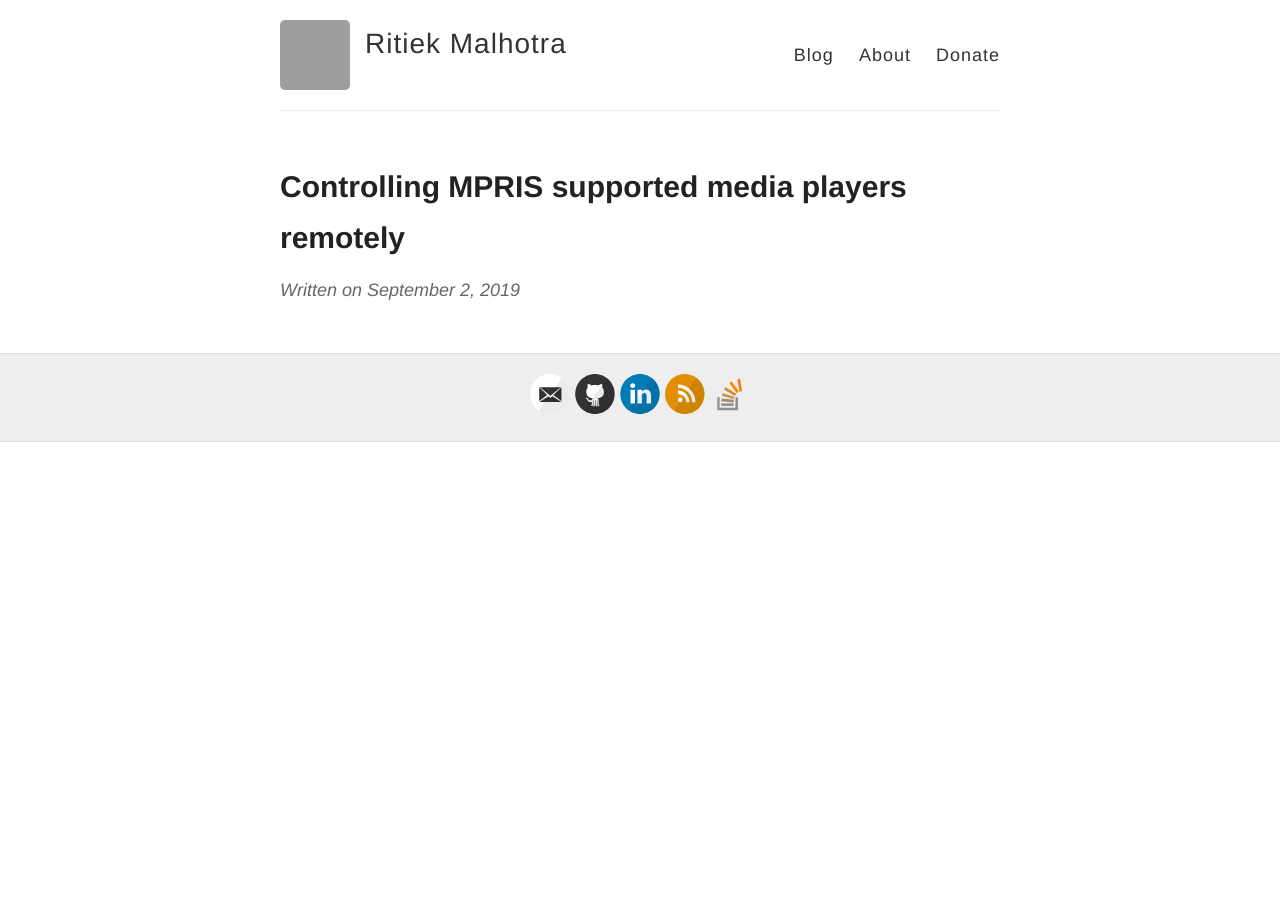
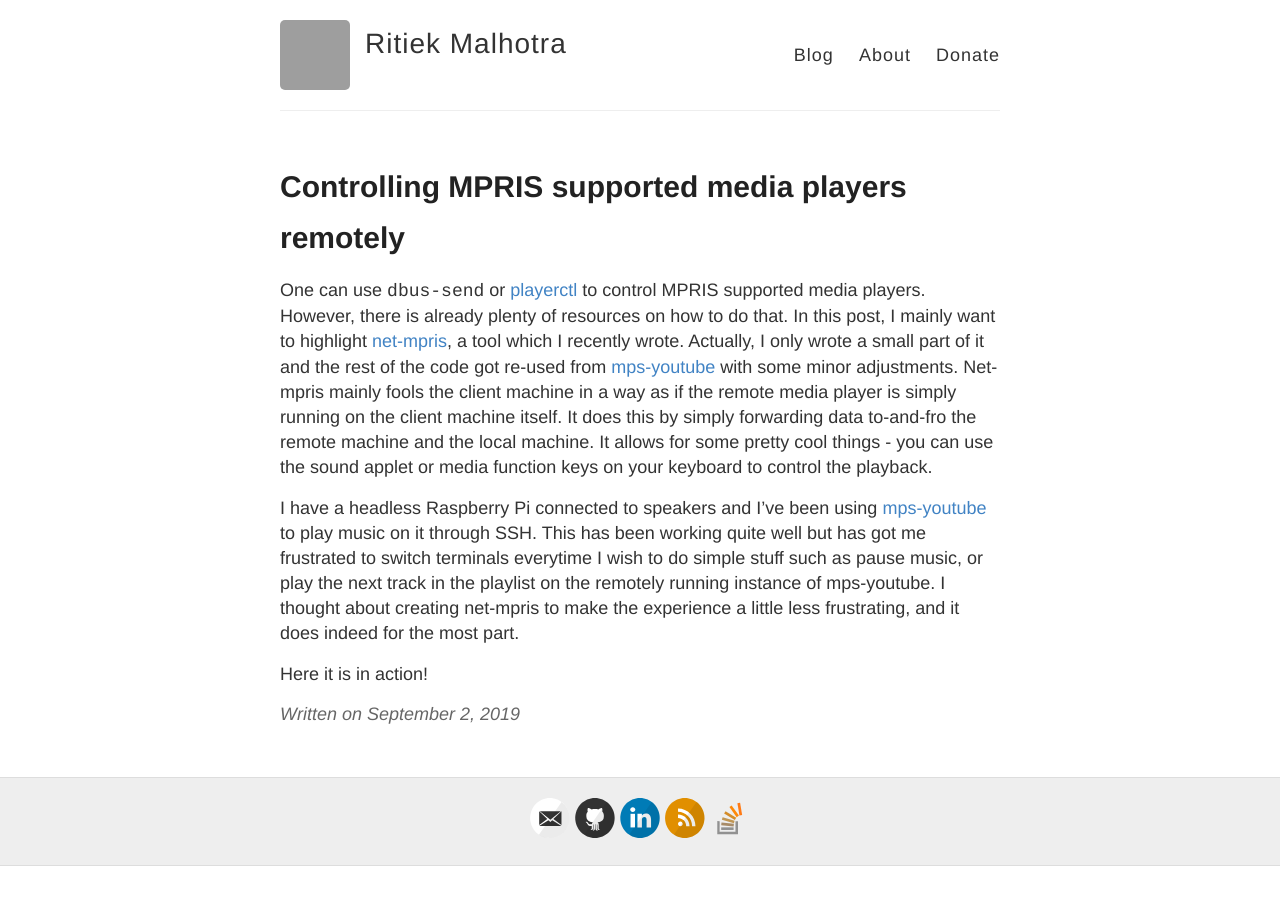
Before and after one commit to ritiek/ritiek.github.io, a Jekyll site: the page built from _posts/2019-09-02-blog-post-15.md, in a window 1280 px wide. Built offline with Jekyll 4.4.1, drawn with Linux system fonts in a browser that asks for light colours; our own code applies the rules of GitHub Pages for plain Markdown files; grey boxes are pictures that could not be loaded.

Commit message:
Initial layout

```diff
--- a/_posts/2019-09-02-blog-post-15.md
+++ b/_posts/2019-09-02-blog-post-15.md
@@ -9,3 +9,20 @@ tags:
   - dbus
   - remote
 ---
+
+One can use `dbus-send` or [playerctl](https://github.com/acrisci/playerctl) to control MPRIS supported
+media players. However, there is already plenty of resources on how to do that. In this post, I mainly
+want to highlight [net-mpris](https://github.com/ritiek/net-mpris), a tool which I recently wrote.
+Actually, I only wrote a small part of it and the rest of the code got re-used from [mps-youtube](https://github.com/mps-youtube/mps-youtube)
+with some minor adjustments. Net-mpris mainly fools the client machine in a way as if the remote media player
+is simply running on the client machine itself. It does this by simply forwarding data to-and-fro the remote
+machine and the local machine. It allows for some pretty cool things - you can use the sound applet or media
+function keys on your keyboard to control the playback.
+
+I have a headless Raspberry Pi connected to speakers and I've been using [mps-youtube](https://github.com/mps-youtube/mps-youtube)
+to play music on it through SSH. This has been working quite well but has got me frustrated to switch terminals
+everytime I wish to do simple stuff such as pause music, or play the next track in the playlist on the remotely
+running instance of mps-youtube. I thought about creating net-mpris to make the experience a little less
+frustrating, and it does indeed for the most part.
+
+Here it is in action!
```
